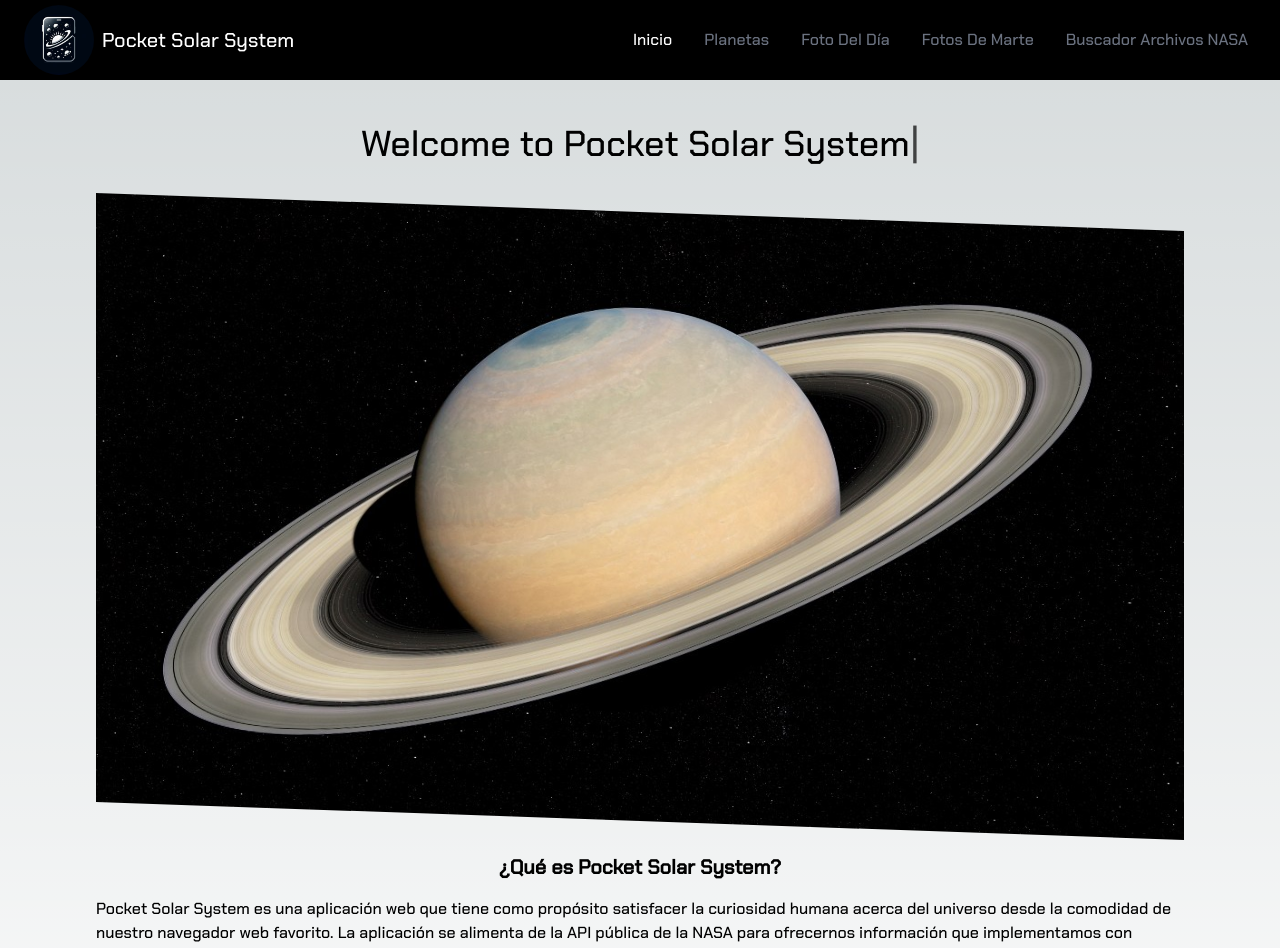
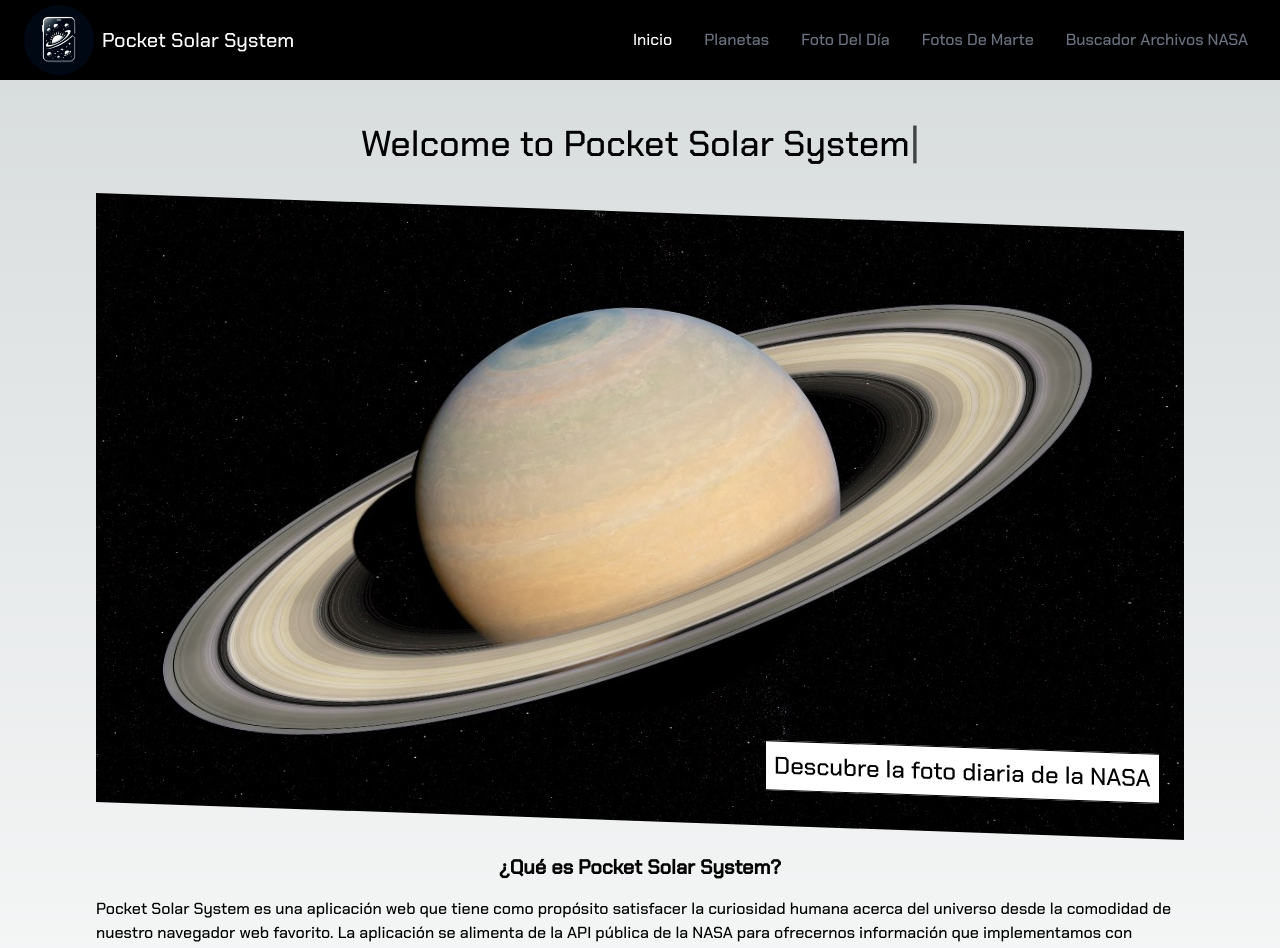
Before and after one commit to PocketSolarSystem/PocketSolarSystem, a Next.js app: page / in a window 1280 px wide. Shown: the top 948 px of the page. Built offline with nearby package versions, Linux system fonts and the light colour scheme.

Commit message:
componente inicioEnlace

```diff
--- a/src/app/page.tsx
+++ b/src/app/page.tsx
@@ -1,7 +1,6 @@
 'use client'
-import Image from "next/image";
 import Typewriter from 'typewriter-effect';
-import Link from "next/link";
+import {InicioEnlace} from "./utilidades/ui/inicio-enlace";
 
 
 export default function Home() {
@@ -19,28 +18,17 @@ export default function Home() {
               }}
             />
         </h1>
-        <div className="relative">
-          <Image
-            src="/saturno-inicio.jpg"
-            width={1200}
-            height={672}
-            alt="Landing page Saturn image"
-            className="mt-12 skew-y-2 z-0"
-          />
-          <Link
-            href={"fotodeldia"}
-            className="block md:hidden bg-white mt-7 p text-center skew-y-2 hover:bg-gray-200 border border-black"
-          >
-            Descubre la foto diaria de la NASA
-          </Link>
 
+        <InicioEnlace />
 
-        </div>
-        <h2 className="text-xl mt-8"><strong>¿Qué es Pocket Solar System?</strong></h2>
+        <h2 className="text-xl mt-8">
+          <strong>¿Qué es Pocket Solar System?</strong>
+        </h2>
         <p className="items-start mt-4">
           Pocket Solar System es una aplicación web que tiene como propósito satisfacer la curiosidad humana acerca del universo desde la comodidad de nuestro navegador web favorito. La aplicación se alimenta de la API pública de la NASA para ofrecernos información que implementamos con múltiples funcionalidades que descubrirás explorando el sitio web.
         </p>
 
+
     </main>
   );
 }
--- /dev/null
+++ b/src/app/utilidades/ui/inicio-enlace.tsx
@@ -0,0 +1,30 @@
+import Image from "next/image";
+import Link from "next/link";
+
+export function InicioEnlace(){
+    return(
+        <div className="relative">
+          <Image
+            src="/saturno-inicio.jpg"
+            width={1200}
+            height={672}
+            alt="Landing page Saturn image"
+            className="mt-12 skew-y-2 z-0"
+          />
+
+          <Link
+            href={"fotodeldia"}
+            className="absolute hidden md:block text-2xl bg-white mt-7 p-2 text-center skew-y-2 hover:bg-gray-200 border border-black right-6 bottom-6"
+          >
+            Descubre la foto diaria de la NASA
+          </Link>
+
+          <Link
+            href={"fotodeldia"}
+            className="block md:hidden bg-white mt-7 p text-center skew-y-2 hover:bg-gray-200 border border-black"
+          >
+            Descubre la foto diaria de la NASA
+          </Link>
+        </div>
+    )
+}
```
